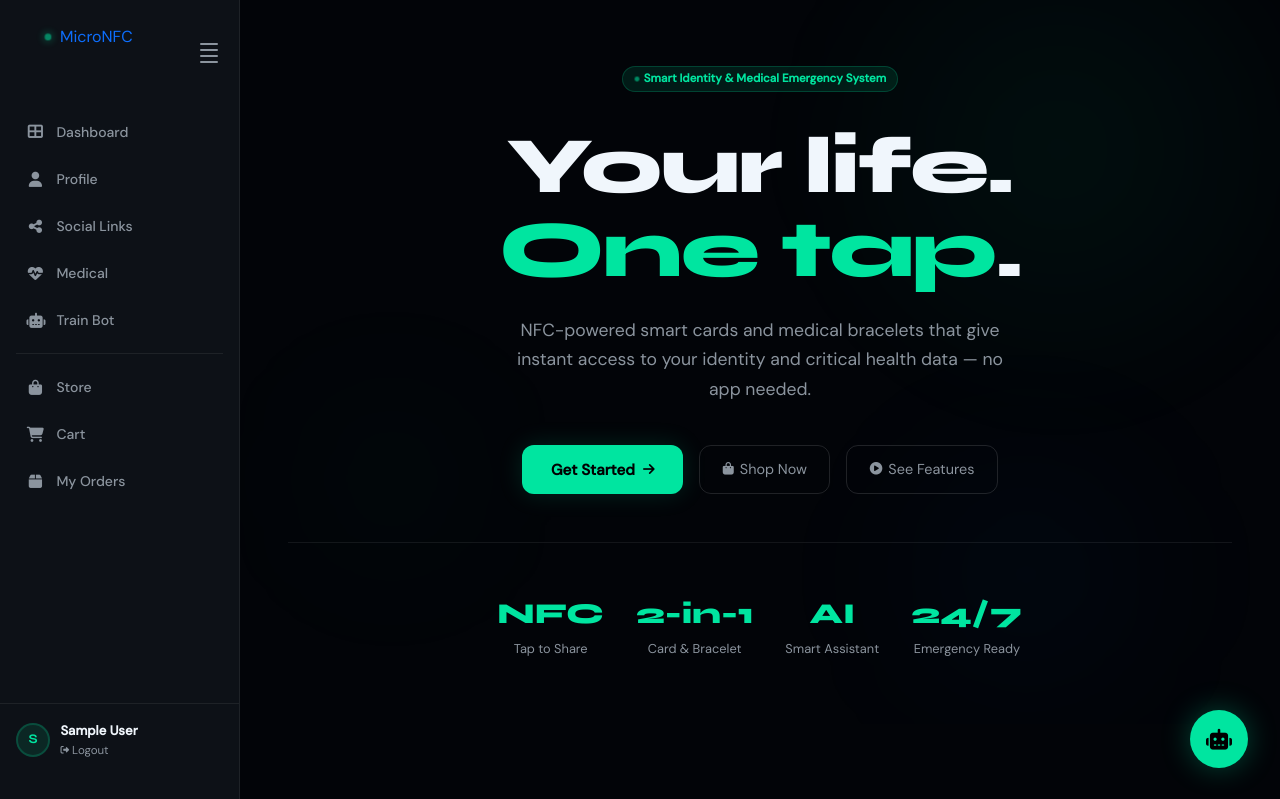
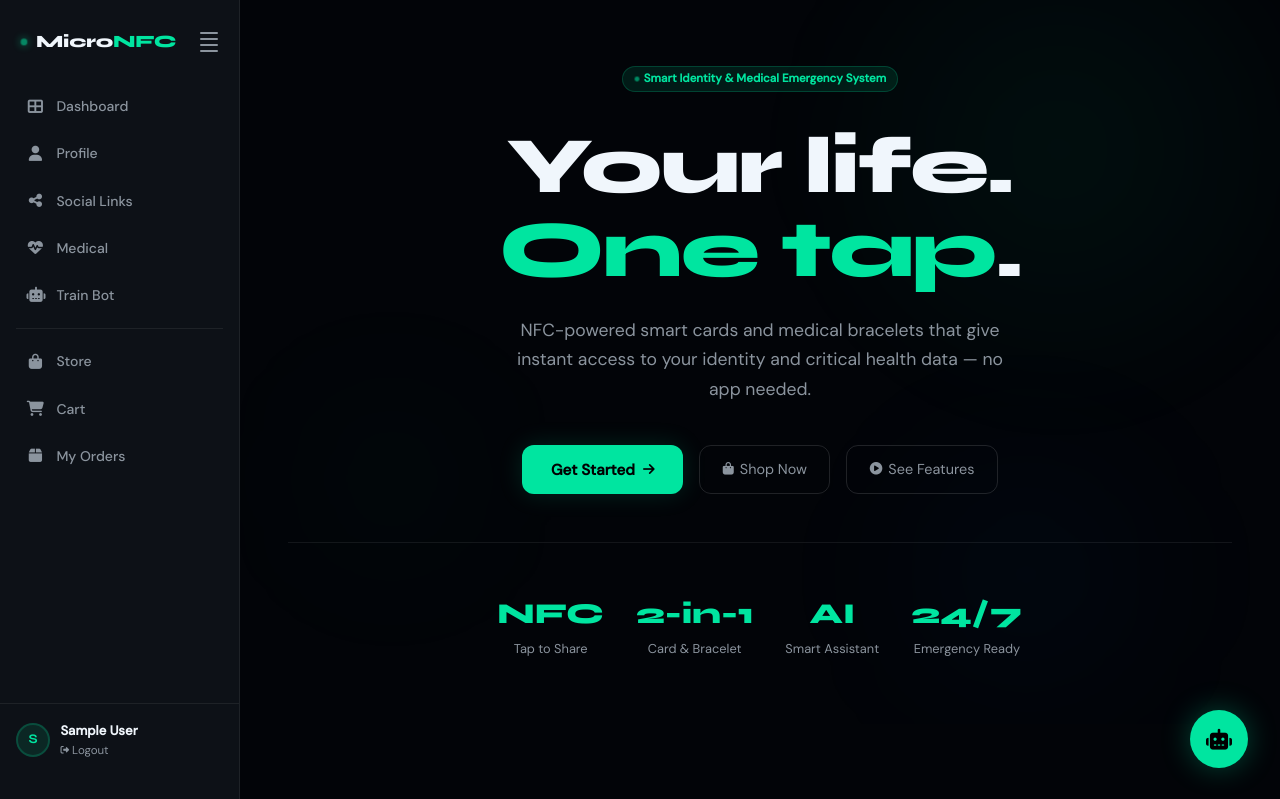
Before and after one commit to MostafaAlwakel/micronfc, a Flask app: page / in a window 1280 px wide. Shown: the top 799 px of the page. Run offline with Flask 3, Linux system fonts and the light colour scheme; the visitor is signed in with stand-in values (Sample User, id 1); some libraries are stand-ins or nearby versions.

Commit message:
feat: sidebar scrollable nav + MicroNFC logo styled with Syne 800

```diff
--- a/static/css/style.css
+++ b/static/css/style.css
@@ -1388,7 +1388,7 @@ body { overflow-x: clip; max-width: 100vw; }
 
 .sidebar {
   width: 240px;
-  min-height: 100vh;
+  height: 100vh;
   background: var(--surface);
   border-right: 1px solid var(--border);
   display: flex;
@@ -1398,15 +1398,22 @@ body { overflow-x: clip; max-width: 100vw; }
   top: 0;
   left: 0;
   z-index: 100;
-  overflow-y: auto;
+  overflow: hidden;
 }
 
 .sidebar-logo {
   display: flex;
   align-items: center;
   gap: 0.5rem;
-  padding: 0 1.5rem;
-  margin-bottom: 2rem;
+  flex-shrink: 0;
+}
+
+.sidebar-logo-text {
+  font-family: 'Syne', sans-serif;
+  font-weight: 800;
+  font-size: 1.08rem;
+  color: var(--text);
+  letter-spacing: -0.2px;
 }
 
 .sidebar-nav {
@@ -1415,7 +1422,14 @@ body { overflow-x: clip; max-width: 100vw; }
   gap: 0.15rem;
   padding: 0 0.75rem;
   flex: 1;
-}
+  overflow-y: auto;
+  overflow-x: hidden;
+  scrollbar-width: thin;
+  scrollbar-color: var(--border2) transparent;
+}
+.sidebar-nav::-webkit-scrollbar { width: 3px; }
+.sidebar-nav::-webkit-scrollbar-track { background: transparent; }
+.sidebar-nav::-webkit-scrollbar-thumb { background: var(--border2); border-radius: 99px; }
 
 .sidebar-divider {
   height: 1px;
@@ -1474,7 +1488,7 @@ body { overflow-x: clip; max-width: 100vw; }
 .sidebar-bottom {
   padding: 1rem 1rem;
   border-top: 1px solid var(--border);
-  margin-top: auto;
+  flex-shrink: 0;
 }
 
 .sidebar-user {
--- a/templates/base.html
+++ b/templates/base.html
@@ -51,10 +51,10 @@
   {# ──────── AUTH SIDEBAR ──────── #}
   {% if current_user.is_authenticated %}
   <aside class="sidebar" id="sidebar">
-    <div style="display:flex;align-items:center;justify-content:space-between;padding:0 0.75rem 0 1.25rem;margin-bottom:1.75rem;">
+    <div style="display:flex;align-items:center;justify-content:space-between;padding:0 0.75rem 0 1.25rem;margin-bottom:1.5rem;flex-shrink:0;">
       <a href="{{ url_for('dashboard') }}" class="sidebar-logo" style="text-decoration:none;">
         <span class="logo-dot"></span>
-        <span class="sidebar-logo-text">MicroNFC</span>
+        <span class="sidebar-logo-text">Micro<span style="color:var(--accent);">NFC</span></span>
       </a>
       <button class="hamburger-btn" onclick="toggleSidebar()" title="Toggle">
         <span></span><span></span><span></span><span></span>
```
